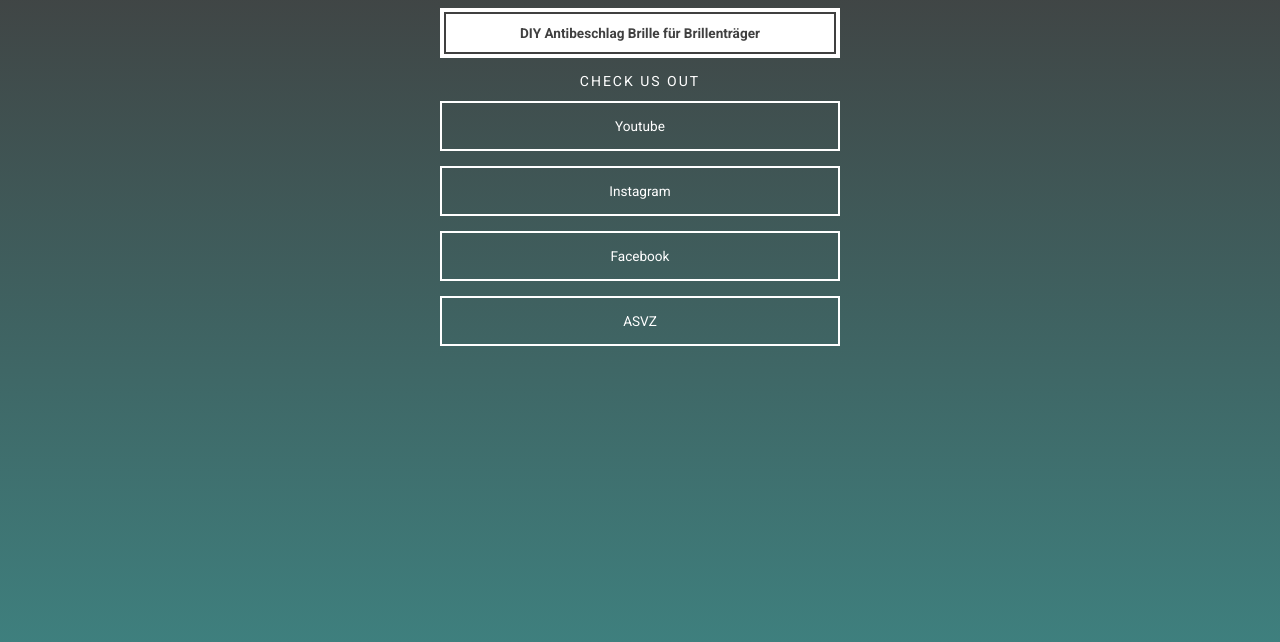
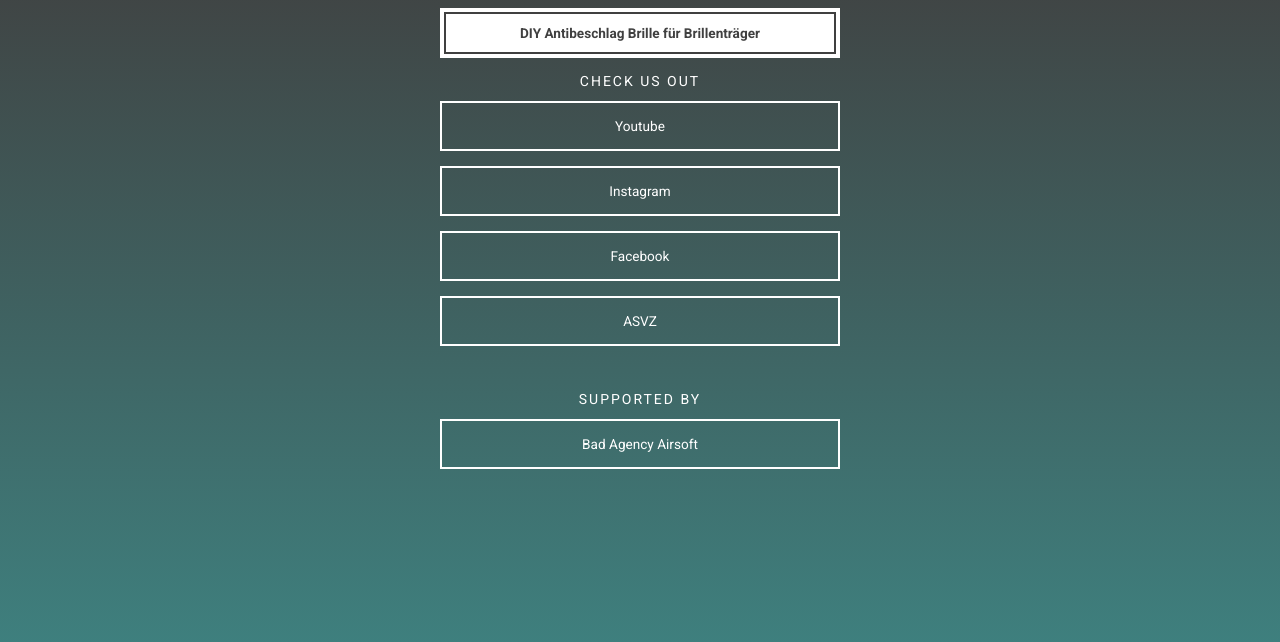
Before and after one commit to NullpointerAirsoft/NullpointerAirsoft.github.io, a website: page index.html in a window 1280 px wide. Shown: the part 78-720 px from the top of the page. Drawn offline with Linux system fonts and the light colour scheme.

Commit message:
Added the Spnsored by section

```diff
--- a/app/scss/style.scss
+++ b/app/scss/style.scss
@@ -71,17 +71,16 @@
 
     a {
         flex: 1;
-        padding: 5px 10px;
+        padding: 15px 10px;
         margin-right: 10px;
-        background-color: #404040;
-        border: none;
+        border: 2px solid #ffffff;
 
         &:last-child {
             margin-right: 0px;
         }
 
         &:hover {
-            text-decoration: underline;
+
         }
     }
 }
--- a/index.html
+++ b/index.html
@@ -26,15 +26,12 @@
         <a href="https://www.airsoft-verzeichnis.de/index.php?status=team&teamnummer=11656" target="_blank">ASVZ</a>
 
         <!-- Channels -->
-        <!--
-        <h2>Follow Me On</h2>
+        <br>
+        <h2>Supported by</h2>
 
         <div class="channels">
-            <a href="">Blog</a>
-            <a href="">YouTube</a>
-            <a href="">Twitch</a>
+            <a href="https://badagency.de">Bad Agency Airsoft</a>
         </div>
-    	-->
 
     </body>
 </html>
```
Also changed, not shown: dist/style.css.
